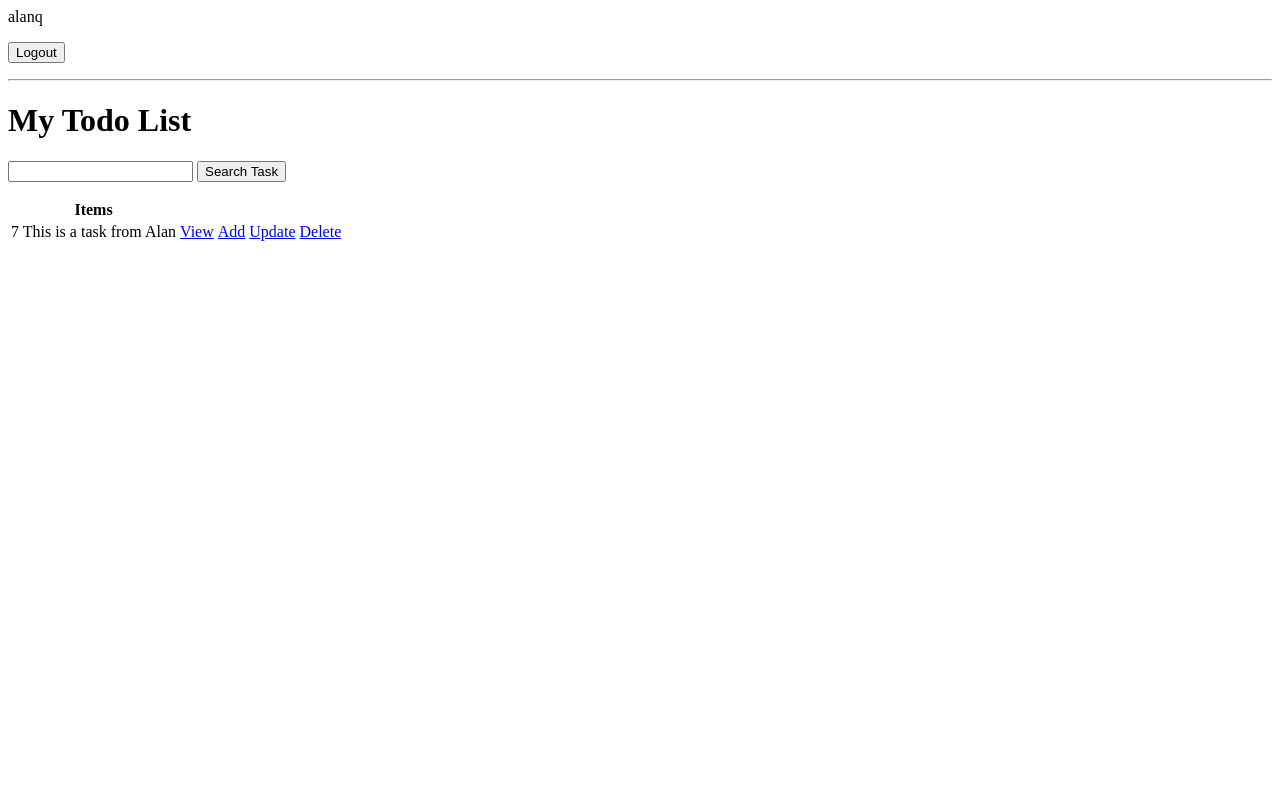
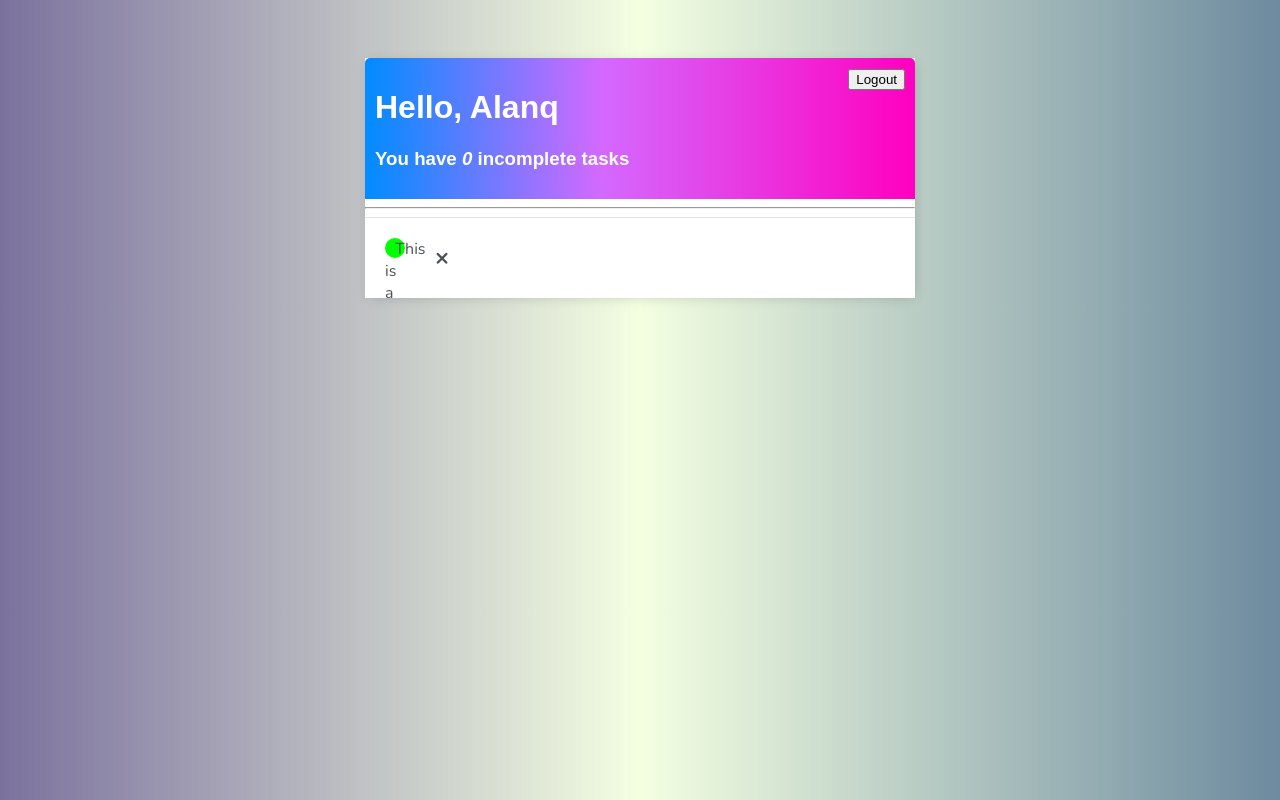
Before and after one commit to alanwinkler/todo_app, a Django app: page / in a window 1280 px wide. Run offline with Django 5.2, Linux system fonts and the light colour scheme; a user stored in the database is signed in; data comes from the database, SQL or seed files in the repository; both versions use the stored data as it was after the commit.

Commit message:
almost finished

```diff
--- a/todo/templates/todo/login.html
+++ b/todo/templates/todo/login.html
@@ -1,3 +1,6 @@
+{% extends 'todo/main.html' %}
+
+{% block content %}
 <h1>LOGIN</h1>
 <form action="" method="post">
     {% csrf_token %}
@@ -6,3 +9,6 @@
 
     <p>Don't have an account yet? <a href="{% url 'register' %}">Register New Account</a></p>
 </form>
+
+
+{% endblock content %}
--- /dev/null
+++ b/todo/templates/todo/main.html
@@ -0,0 +1,139 @@
+<!DOCTYPE html>
+<html lang="en">
+  <head>
+    <meta charset="UTF-8" />
+    <meta name="viewport" content="width=device-width, initial-scale=1.0" />
+    <title>To Do List</title>
+    <link rel="preconnect" href="https://fonts.gstatic.com" />
+    <link
+      href="https://fonts.googleapis.com/css2?family=Nunito:wght@200&display=swap"
+      rel="stylesheet"
+    />
+  </head>
+  <style>
+    body {
+      background: linear-gradient(
+        90deg,
+        #26165f9b 0%,
+        #c6ff6932 50%,
+        #1242639d 100%
+      );
+      font-family: "Nunito", sans-serif;
+      padding-top: 50px;
+    }
+    .container {
+      max-width: 550px;
+      margin: auto;
+      background-color: #fff;
+      -webkit-box-shadow: 2px 2px 13px -4px rgba(0, 0, 0, 0.21);
+      box-shadow: 2px 2px 13px -4px rgba(0, 0, 0, 0.21);
+    }
+    .header-bar {
+      display: flex;
+      justify-content: space-between;
+      color: #fff;
+      padding: 10px;
+      border-radius: 5px 5px 0 0;
+      background: linear-gradient(90deg, #008cff 0%, #d469ff 43%, #ff00bf 100%);
+    }
+    h1,
+    h2,
+    h3,
+    h4,
+    h5,
+    h6 {
+      font-family: "Raleway", sans-serif;
+    }
+    .task-wrapper {
+      display: flex;
+      align-items: center;
+      justify-content: space-between;
+      background-color: #fff;
+      border-top: 1px solid #dfe4ea;
+      overflow: hidden;
+    }
+    .task-title {
+      display: flex;
+      padding: 20px;
+    }
+
+    .task-title a {
+      text-decoration: none;
+      color: #4b5156;
+      margin-left: 10px;
+    }
+
+    .task-complete-icon {
+      height: 20px;
+      width: 20px;
+      background-color: rgb(0, 255, 0);
+      border-radius: 50%;
+    }
+
+    .task-incomplete-icon {
+      height: 20px;
+      width: 20px;
+      background-color: rgb(160, 160, 160);
+      border-radius: 50%;
+    }
+
+    .delete-link {
+      text-decoration: none;
+      font-weight: 900;
+      color: #6249cf;
+      font-size: 22px;
+      line-height: 0;
+      padding: 20px 20px;
+    }
+    .header-bar a {
+      color: rgb(247, 247, 247);
+      text-decoration: none;
+    }
+    #search-add-wrapper {
+      display: flex;
+      justify-content: space-between;
+      align-items: center;
+      padding: 20px;
+    }
+    input[type="text"],
+    input[type="password"],
+    textarea {
+      border: 1px solid #757575;
+      border-radius: 5px;
+      padding: 10px;
+      width: 50%;
+    }
+
+    label {
+      padding-top: 10px !important;
+      display: block;
+    }
+
+    ::placeholder {
+      font-weight: 300;
+      opacity: 0.5;
+    }
+
+    .button {
+      border: 1px solid #757575;
+      background-color: #fff;
+      color: #6249cf;
+      padding: 10px;
+      font-size: 14px;
+      border-radius: 5px;
+      cursor: pointer;
+    }
+    #add-link {
+      color: #6249cf;
+      text-decoration: none;
+      font-size: 42px;
+      text-shadow: 1px 1px #81413b;
+    }
+    .card-body {
+      padding: 20px;
+    }
+  </style>
+  <body>
+    <div class="container">{% block content %} {% endblock content %}</div>
+  </body>
+</html>
--- a/todo/templates/todo/register.html
+++ b/todo/templates/todo/register.html
@@ -1,3 +1,6 @@
+{% extends 'todo/main.html' %}
+
+{% block content %}
 <h1>Register</h1>
 <form action="" method="post">
     {% csrf_token %}
@@ -6,3 +9,5 @@
 
     <p>Have an account already? <a href="{% url 'login' %}">Login Now</a></p>
 </form>
+
+{% endblock content %}
--- a/todo/templates/todo/task_confirm_delete.html
+++ b/todo/templates/todo/task_confirm_delete.html
@@ -1,6 +1,10 @@
+{% extends 'todo/main.html' %}
+
+{% block content %}
 <form action="" method="post">
     {% csrf_token %}
     <p>Are you sure you wanna delete this task - {{task}} ?</p>
     <input type="submit" value="Yes, delete">
 </form>
 <a href="{% url 'task' %}">No, go back</a>
+{% endblock content %}
--- a/todo/templates/todo/task_detail.html
+++ b/todo/templates/todo/task_detail.html
@@ -1,2 +1,7 @@
+{% extends 'todo/main.html' %}
+
+{% block content %}
 <h1>Task: {{ task }}</h1>
 <p>{{task.description}}</p>
+
+{% endblock content %}
--- a/todo/templates/todo/task_form.html
+++ b/todo/templates/todo/task_form.html
@@ -1,3 +1,6 @@
+{% extends 'todo/main.html' %}
+
+{% block content %}
 <h1>Task Form</h1>
 
 <form action="" method="post">
@@ -6,3 +9,4 @@
     <input type="submit" value="Save Task">
 </form>
 <a href="{% url 'task' %}">Go back</a>
+{% endblock content %}
--- a/todo/templates/todo/task_list.html
+++ b/todo/templates/todo/task_list.html
@@ -1,20 +1,55 @@
+{% extends 'todo/main.html' %}
+
+{% block content %}
+
+<div class="header-bar">
+    <div>
+        <h1>Hello, {{ request.user|title }}</h1>
+        <h3>You have <i>{{ count }}</i>  incomplete task{{ count|pluralize:'s'}} </h3>
+    </div>
     {% if request.user.is_authenticated %}
-    <p> {{ request.user }} </p>
         <form action="{% url 'logout' %}" method="post">
             {% csrf_token %}
             <button type="submit">Logout</button>
         </form>
+</div>
 {% else %}
     <a href="{% url 'login' %}">Login</a>
 {% endif %}
 <hr>
 
-<h1>My Todo List</h1>
+<!-- <h1>My Todo List</h1>
 <form action="" method="get">
     <input type="text" name="search-area">
     <input type="submit" value="Search Task">
-</form>
-<table>
+</form> -->
+
+<div class="task-items-wrapper">
+    {% for task in tasks %}
+    <div class="task-wrapper">
+        {% if task.complete %}
+        <div class="task-title">
+            <div class="task-complete-icon">
+                <a href="{% url 'task_update' task.id %}">{{ task.title }}</a>
+            </div>
+            <a class="delete-link" href="{% url 'task_delete' task.id %}">&#215;</a>
+            {% else %}
+            <div class="task-title">
+                <div class="task-incomplete-icon">
+                    <a href="{% url 'task_update' task.id %}">{{ task }}</a>
+                </div>
+                <a class="delete-link" href="{% url 'task_delete' task.id %}">&#215;</a>
+            {% endif %}
+            </div>
+        </div>
+    </div>
+    {% empty %}
+    <h3>No items in list</h3>
+    <a href="{% url 'task_create' %}">Add New Item</a>
+    {% endfor %}
+</div>
+
+<!-- <table>
     <tr>
         <th>Items</th>
     </tr>
@@ -26,8 +61,7 @@
         <td><a href="{% url 'task_update' task.id %}">Update</a></td>
         <td><a href="{% url 'task_delete' task.id %}">Delete</a></td>
     </tr>
-    {% empty %}
-    <h3>No items in list</h3>
-    <a href="{% url 'task_create' %}">Add New Item</a>
+
+</table> -->
 {% endfor %}
-</table>
+{% endblock content %}
--- a/todo/views.py
+++ b/todo/views.py
@@ -21,6 +21,7 @@ class TaskList(LoginRequiredMixin, ListView):
 
     def get_context_data(self, **kwargs):
         context = super().get_context_data(**kwargs)
+        context['count'] = context['tasks'].filter(complete=False).count()
         tasks = Task.objects.filter(user=self.request.user)
 
         search_input = self.request.GET.get('search-area') or ''
@@ -34,45 +35,12 @@ class TaskList(LoginRequiredMixin, ListView):
                 'title': task.title,
                 'description': task.description,
                 'complete': task.complete,
-                # Add other fields as needed
             }
             task_dicts.append(task_dict)
             context['tasks'] = task_dicts  # Use a descriptive name like 'task_list'
             context['search_input'] = search_input
             print(task_dict)
         return context
-
-
-
-
-    # def get_context_data(self, **kwargs):
-    #     context = super().get_context_data(**kwargs)
-    #     context['task'] = Task.objects.filter(user=self.request.user)
-    #     context['count'] = context['task'].filter(complete=False).count()
-
-    #     search_input = self.request.GET.get('search-area') or ''
-    #     tasks = Task.objects.filter(user=self.request.user)
-
-    #     if search_input:
-    #         context['task'] = context['task'].filter(title__icontains=search_input)
-    #         # print(context['task'])
-
-    #         context['search_input'] = search_input
-    #         task_dicts = []
-    #         for task in tasks:
-    #             task_dict = {
-    #             'id': task.id,
-    #             'title': task.title,
-    #             'description': task.description,
-    #             'complete': task.complete
-    #             # Add other fields as needed
-    #             }
-    #         task_dicts.append(task_dict)
-    #         print(task_dict)
-    #         return task_dict
-    #     return context
-
-
 
 class TaskDetail(LoginRequiredMixin, DetailView):
     model = Task
```
Also changed, not shown: db.sqlite3. Lines whose indentation alone changed are shown as unchanged.
